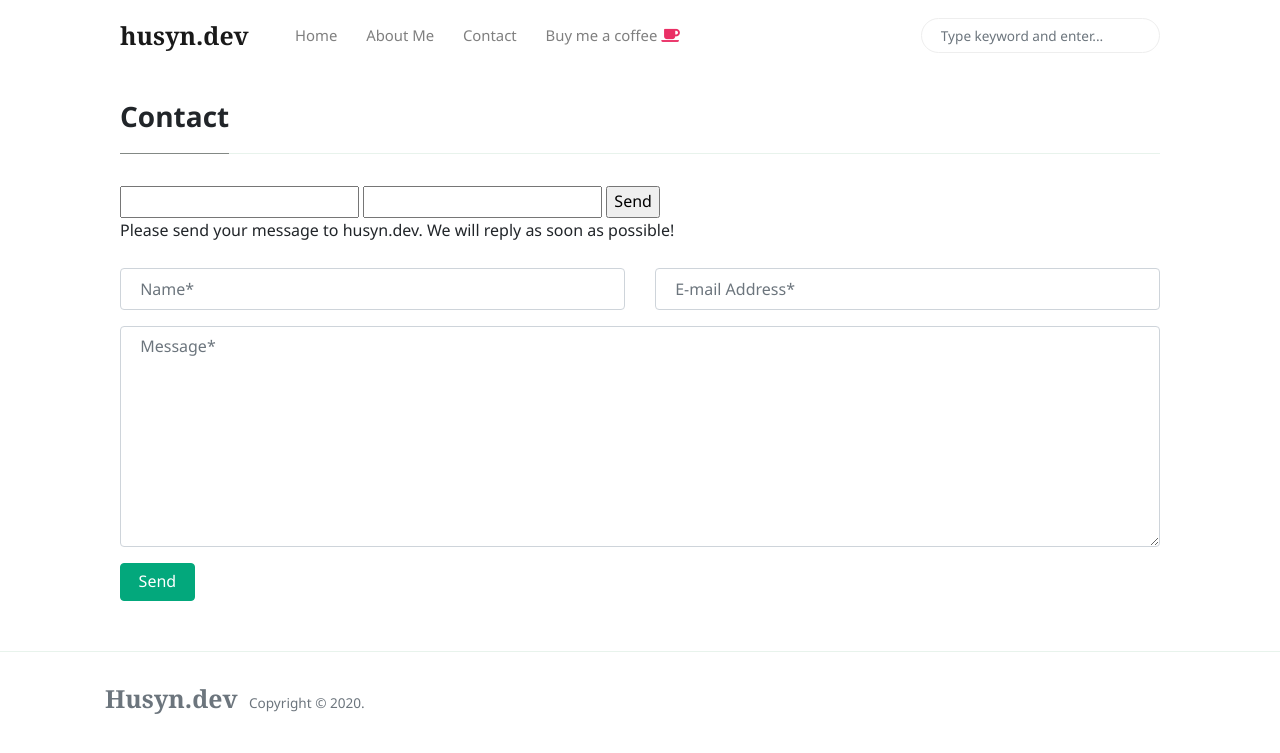
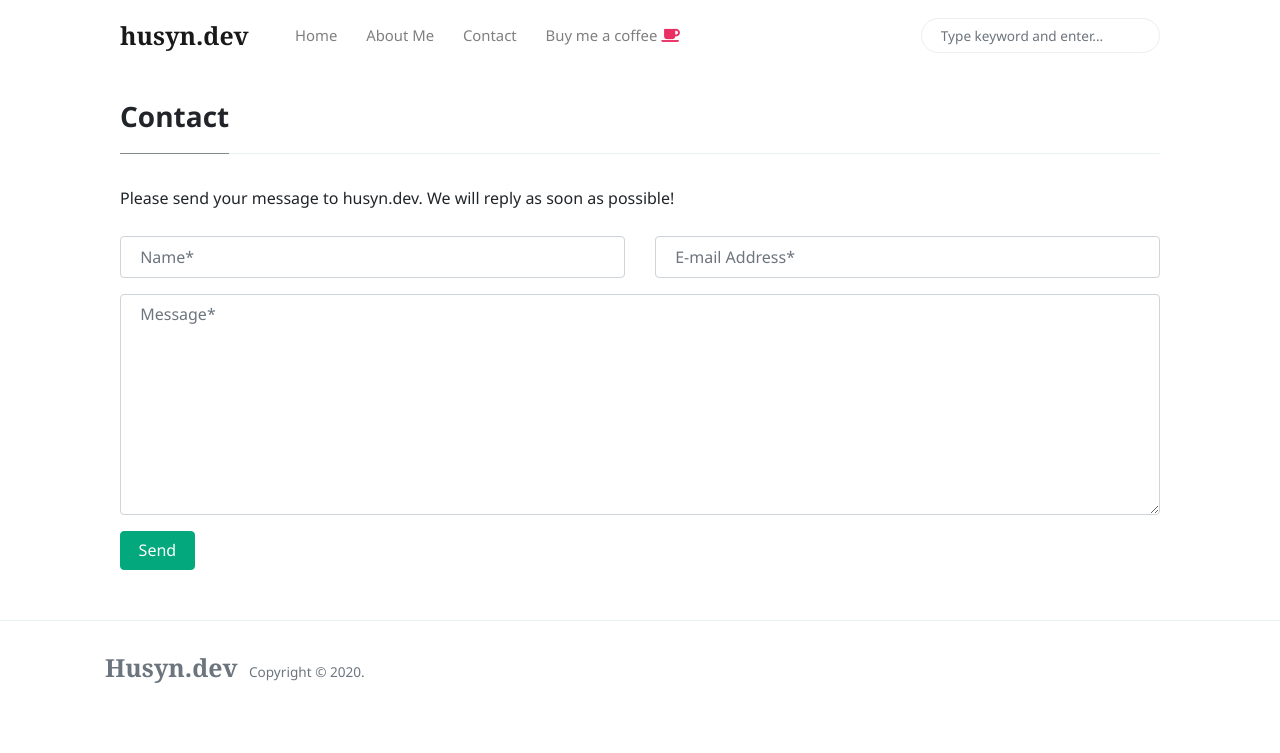
Before and after one commit to husyn/husyn.dev, a Jekyll site: the page built from _pages/contact.md, in a window 1280 px wide. Shown: the top 753 px of the page. Built offline with Jekyll 4.4.1, drawn with Linux system fonts in a browser that asks for light colours; nearby versions of some CDN libraries.

Commit message:
Updates existing contact form

```diff
--- a/_pages/contact.md
+++ b/_pages/contact.md
@@ -4,12 +4,6 @@ permalink: "/contact.html"
 ---
 
 <form action="https://formspree.io/f/mbjpppvw" method="POST">
-  <input type="text" name="name">
-  <input type="email" name="_replyto">
-  <input type="submit" value="Send">
-</form>
-
-<form action="https://formspree.io/{{site.email}}" method="POST">
 <p class="mb-4">Please send your message to {{site.name}}. We will reply as soon as possible!</p>
 <div class="form-group row">
 <div class="col-md-6">
```
